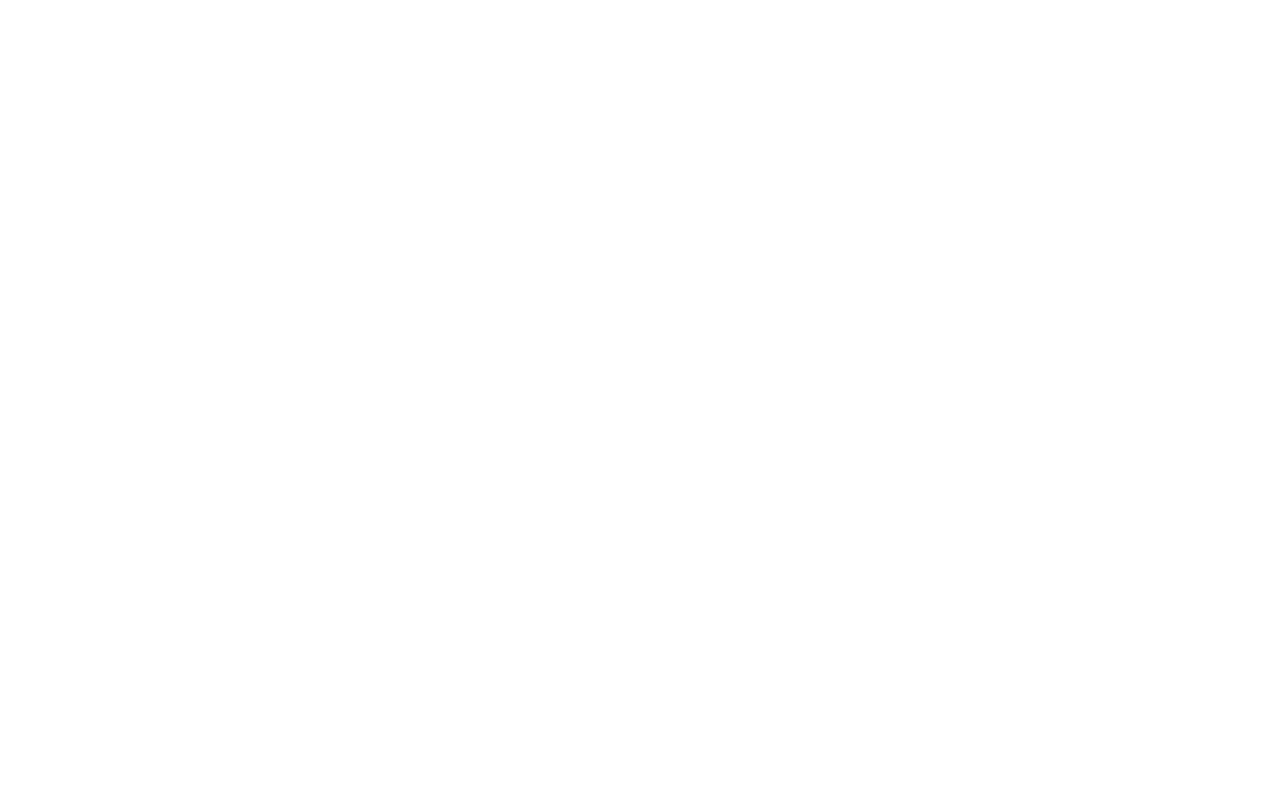
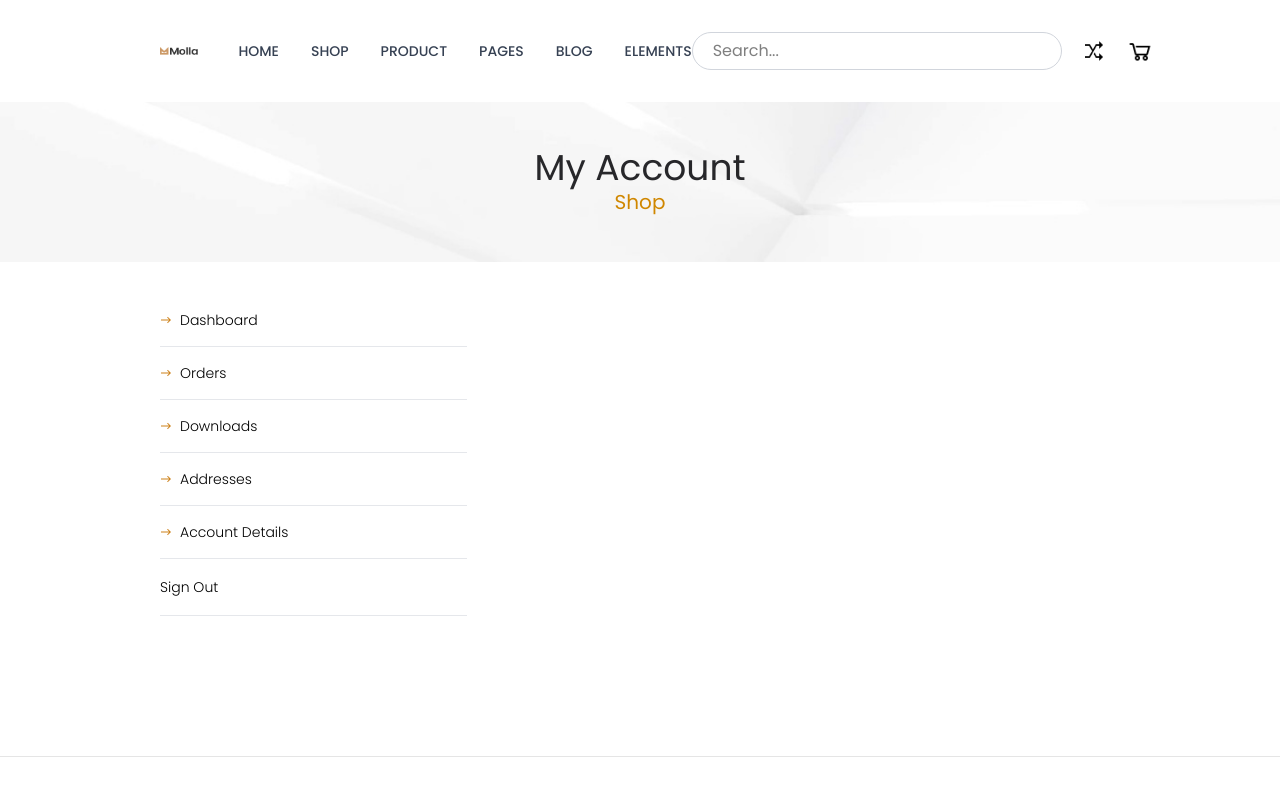
Before and after one commit to VISHNU-M123/FUSIONMART-FRONTEND, a React (Vite) app: page /userProfile in a window 1280 px wide. Before the commit this address had no page. Shown: the top 800 px of the page. Built offline with nearby package versions, Linux system fonts and the light colour scheme.

Commit message:
Profile page started

```diff
--- a/src/App.jsx
+++ b/src/App.jsx
@@ -7,6 +7,7 @@
 import Cart from './pages/Cart'
 import Wishlist from './pages/Wishlist'
 import Checkout from './pages/Checkout'
+import Profile from './pages/Profile'
 
 const App = () => {
   return (
@@ -19,6 +20,7 @@
         <Route path='/cart' element={<Cart/>}/>
         <Route path='/wishlist' element={<Wishlist/>}/>
         <Route path='/checkout' element={<Checkout/>}/>
+        <Route path='/userProfile' element={<Profile/>}/>
       </Routes>
     </div>
   )
--- /dev/null
+++ b/src/pages/Profile.jsx
@@ -0,0 +1,60 @@
+import React from 'react'
+import WhiteNavbar from '../components/WhiteNavbar'
+import WhiteFooter from '../components/WhiteFooter'
+import { assets } from '../assets/assets'
+
+const Profile = () => {
+  return (
+    <div>
+      <WhiteNavbar/>
+        <div className='flex flex-col justify-center items-center h-40 bg-cover bg-center' style={{backgroundImage: `url(${assets.page_header})`}}>
+            <h1 className='text-zinc-800 text-4xl'>My Account</h1>
+            <h6 className='text-yellow-600 text-xl'>Shop</h6>
+        </div>
+        <div>
+            {/* main container */}
+            <div className='lg:px-40 px-5 py-8 w-full'>
+                {/* side nav and contend */}
+                <div className='grid grid-cols-1 lg:grid-cols-12 gap-5'>
+                    {/* side nav */}
+                    <div className='lg:col-span-4'>
+                        <ul>
+                            <li className='flex items-center gap-2 border-b border-gray-200 py-4 hover:text-yellow-600 cursor-pointer'>
+                                <img src={assets.right_arrow_icon} alt="" className='w-3 h-3' />
+                                <a href="" className='text-sm font-light'>Dashboard</a>
+                            </li>
+                            <li className='flex items-center gap-2 border-b border-gray-200 py-4 hover:text-yellow-600 cursor-pointer'>
+                                <img src={assets.right_arrow_icon} alt="" className='w-3 h-3' />
+                                <a href="" className='text-sm font-light'>Orders</a>
+                            </li>
+                            <li className='flex items-center gap-2 border-b border-gray-200 py-4 hover:text-yellow-600 cursor-pointer'>
+                                <img src={assets.right_arrow_icon} alt="" className='w-3 h-3' />
+                                <a href="" className='text-sm font-light'>Downloads</a>
+                            </li>
+                            <li className='flex items-center gap-2 border-b border-gray-200 py-4 hover:text-yellow-600 cursor-pointer'>
+                                <img src={assets.right_arrow_icon} alt="" className='w-3 h-3' />
+                                <a href="" className='text-sm font-light'>Addresses</a>
+                            </li>
+                            <li className='flex items-center gap-2 border-b border-gray-200 py-4 hover:text-yellow-600 cursor-pointer'>
+                                <img src={assets.right_arrow_icon} alt="" className='w-3 h-3' />
+                                <a href="" className='text-sm font-light'>Account Details</a>
+                            </li>
+                            <li className='border-b border-gray-200 py-4 hover:text-yellow-600 cursor-pointer'>
+                                <a href="" className='text-sm font-light'>Sign Out</a>
+                            </li>
+                        </ul>
+                    </div>
+
+                    {/* content */}
+                    <div className='lg:col-span-8'>
+
+                    </div>
+                </div>
+            </div>
+        </div>
+      <WhiteFooter/>
+    </div>
+  )
+}
+
+export default Profile
```
